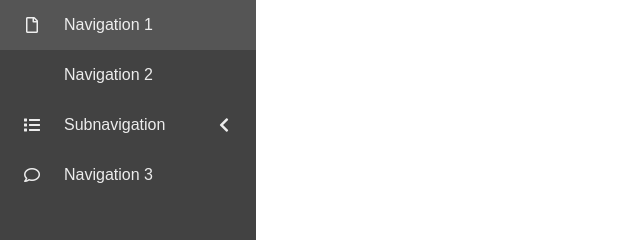
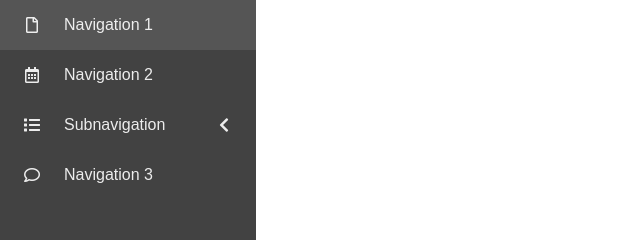
Before and after one commit to micschwarz/smallbar, a plain HTML site: page public/index.html in a window 1280 px wide. Shown: the top 240 px of the page, 0-640 px from the left. Drawn offline with Linux system fonts and the light colour scheme.

Commit message:
Fix index.html

```diff
--- a/public/index.html
+++ b/public/index.html
@@ -54,7 +54,7 @@
             <li>
                 <a href="#" class="link-content">
                     <div class="icon">
-
+                        <i class="far fa-calendar-alt"></i>
                     </div>
                     <div class="text">
                         Navigation 2
```
